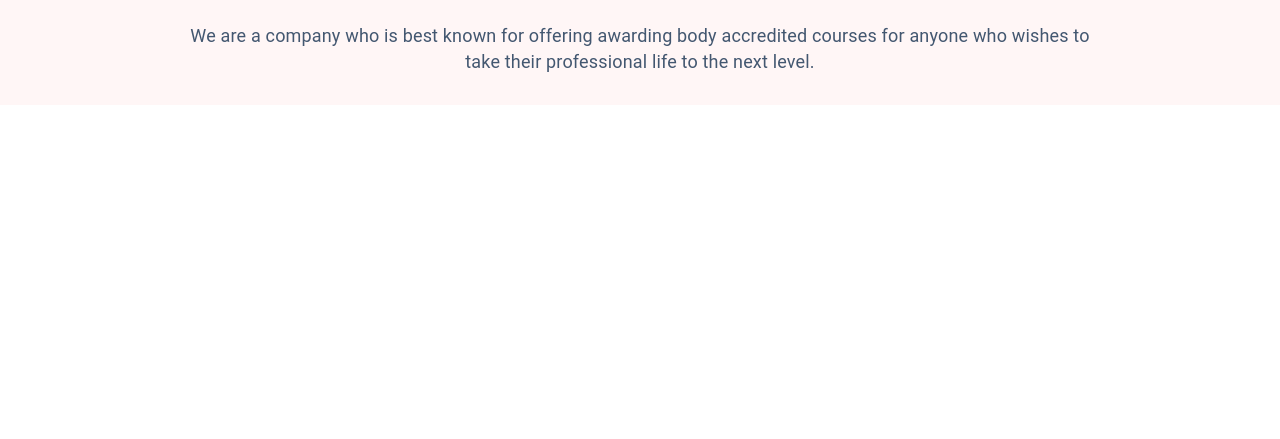
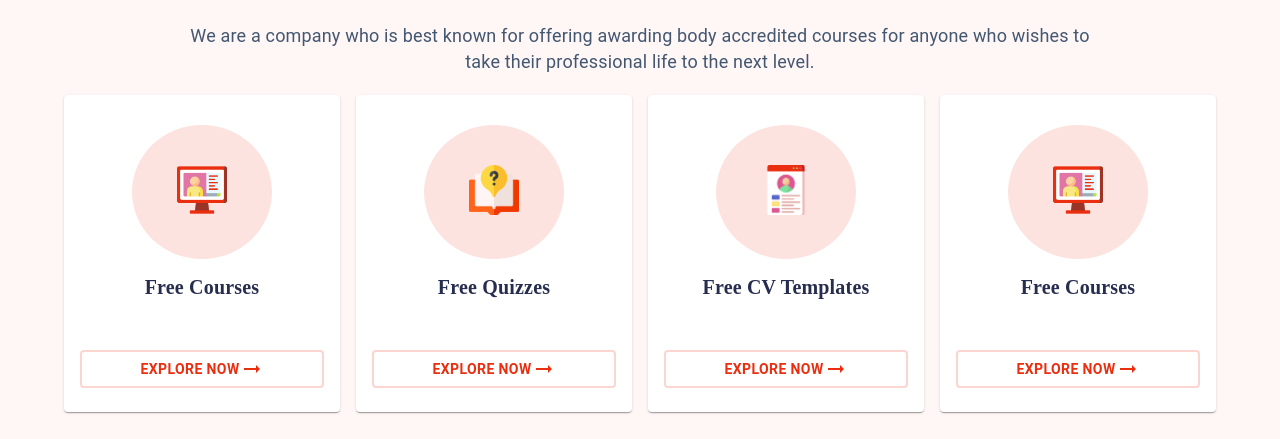
Before and after one commit to tawsifhye/firstaid-learnig-redux, a React (Create React App) app: page / in a window 1280 px wide. Shown: the part 1439-1878 px from the top of the page. Before the commit the page ends 1544 px from the top, so only its background shows below. Built offline with nearby package versions, Linux system fonts and the light colour scheme.

Commit message:
Free Resource Section added

```diff
--- a/src/Components/CourseCard.js
+++ b/src/Components/CourseCard.js
@@ -8,7 +8,7 @@ import ShoppingCartIcon from '@mui/icons-material/ShoppingCart';
 import StarIcon from '@mui/icons-material/Star';
 const CourseCard = ({ course }) => {
     const { id, title, coverImage, enrolledStudents, rating, } = course;
-    console.log(course);
+    // console.log(course);
     return (
         <Box sx={{
             my: '30px',
--- a/src/Components/Courses.js
+++ b/src/Components/Courses.js
@@ -20,7 +20,7 @@ const Courses = () => {
             .then(data => data.json())
             .then(data => setCourseList(data))
     }, []);
-    console.log(courseList);
+    // console.log(courseList);
     return (
         <div>
             <Container sx={{
--- a/src/Components/FreeResources.js
+++ b/src/Components/FreeResources.js
@@ -1,9 +1,10 @@
 import React, { useEffect, useState } from 'react';
 import { Box } from '@mui/system';
-import { Container } from '@mui/material';
+import { Container, Grid } from '@mui/material';
 import Tagline from './shared/Tagline';
 import Content from './shared/Content';
-import CourseCard from './CourseCard';
+import SharedCard from './shared/SharedCard';
+
 
 
 
@@ -15,7 +16,7 @@ const FreeResources = () => {
             .then(res => res.json())
             .then(data => setFreeResources(data))
     }, [])
-
+    console.log(freeResources)
     return (
         <Box sx={{ mt: '20px', backgroundColor: '#FFF6F6', padding: '30px 10px' }}>
             <Container sx={{
@@ -28,8 +29,15 @@ const FreeResources = () => {
                 <Tagline text={<div>Free Resources You’ll Enjoy</div>} />
                 <br />
                 <Content text={<div>We are a company who is best known for offering awarding body accredited courses for anyone who wishes to <br /> take their professional life to the next level.</div>} />
-                <Box>
-                </Box>
+                <Grid container spacing={{ xs: 2 }} columns={{ xs: 4, sm: 8, md: 12 }}>
+                    {
+                        freeResources.map(resource => (
+                            <Grid item xs={2} sm={4} md={3} xl={3} >
+                                <SharedCard key={resource.id} resource={resource} />
+                            </Grid>
+                        ))
+                    }
+                </Grid>
             </Container>
         </Box>
     );
--- /dev/null
+++ b/src/Components/shared/SharedCard.js
@@ -0,0 +1,30 @@
+import { Button, Card, CardActions, CardContent, Typography } from '@mui/material';
+import { Box } from '@mui/system';
+import React from 'react';
+import TagLine from './Tagline';
+import ArrowRightAltIcon from '@mui/icons-material/ArrowRightAlt';
+const SharedCard = ({ resource }) => {
+    return (
+
+        <Card sx={{ maxWidth: 300, pt: '30px', mt: '20px' }}>
+            <Box sx={{ backgroundColor: '#FDE3E0', width: '60px', borderRadius: '50%', padding: '40px', mx: 'auto' }}>
+                <img style={{ width: '50px', }} src={resource.icon} alt="" />
+            </Box>
+            <CardContent marginTop="20px">
+                <TagLine text={resource.title} fontWeight={500} fontSize='20px' />
+                <Button variant="outlined" sx={{
+                    width: '100%',
+                    mt: '50px',
+                    border: '2.54439px solid rgba(234, 46, 16, 0.2)',
+                    color: '#EA2E10',
+                    fontWeight: 600,
+                }}>
+                    Explore Now
+                    <ArrowRightAltIcon />
+                </Button>
+            </CardContent>
+        </Card>
+    );
+};
+
+export default SharedCard;
```
